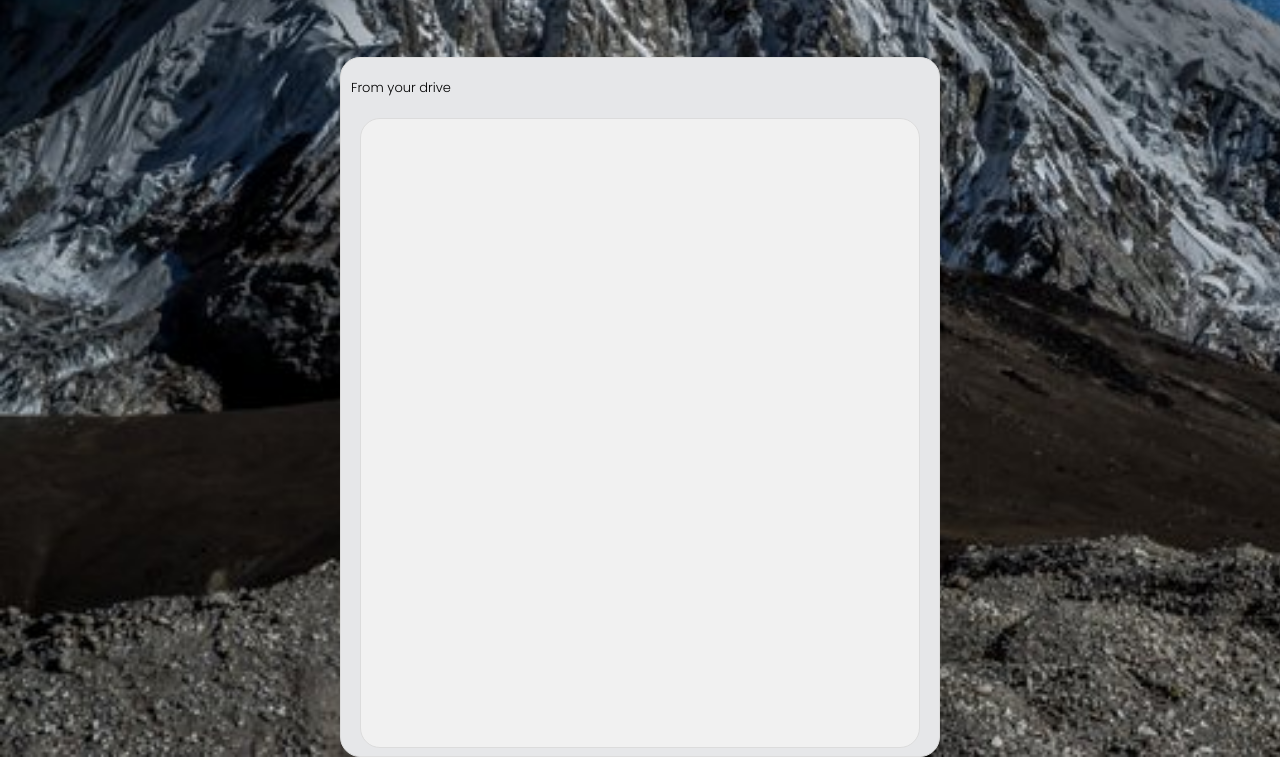
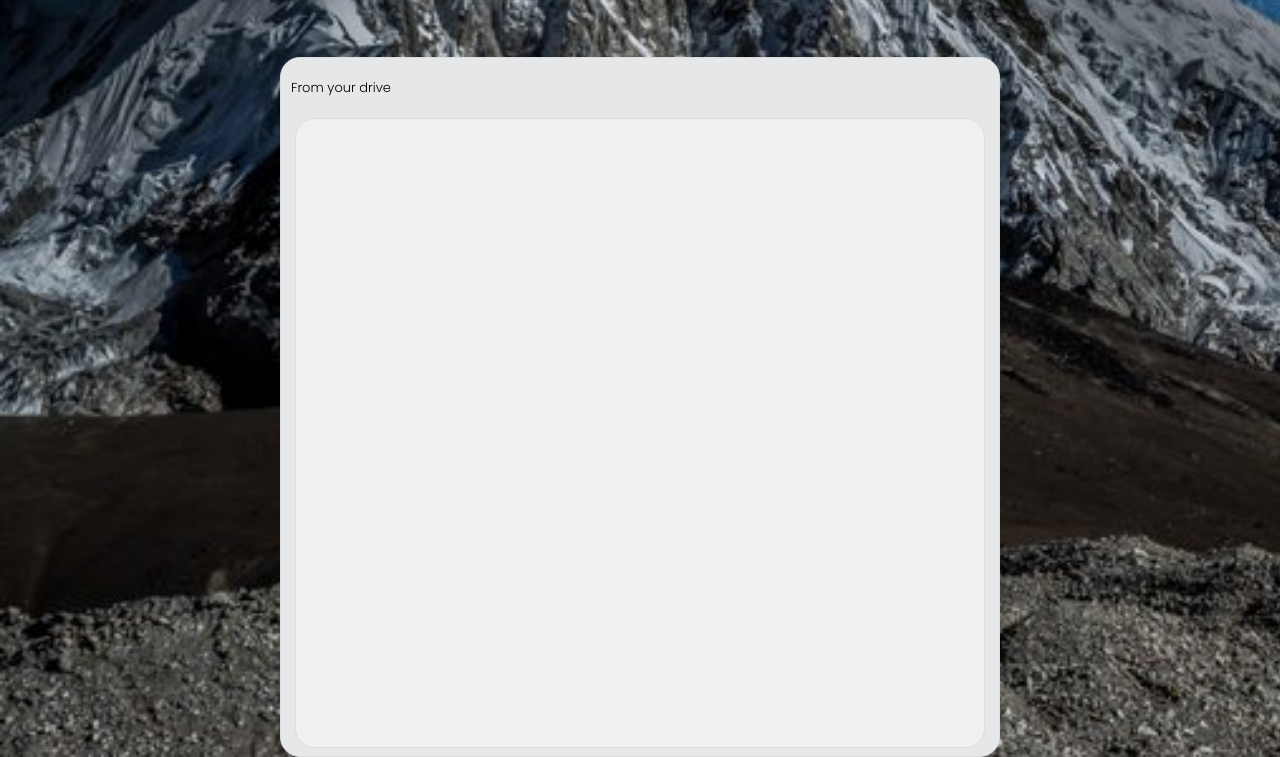
Before and after one commit to FidanAsadova55555/lab1, a plain HTML site: page public/index.html in a window 1280 px wide. Shown: the part 757-1514 px from the top of the page. Drawn offline with Linux system fonts and the light colour scheme.

Commit message:
some changes

```diff
--- a/src/css/style.css
+++ b/src/css/style.css
@@ -146,7 +146,7 @@ padding: 30px;
     border-radius: 20px;
     background-color: #dcdcdc;
 }*/
-#lastt{width: 600px;
+#lastt{width: 720px;
     height: 700px;
     border: 1px solid  #dcdcdc ;
     border-radius: 20px;
@@ -157,7 +157,7 @@ padding: 30px;
 
 }
 .container{
-    width: 560px;
+    width: 690px;
     height: 630px;
 
     border: 1px solid  #dcdcdc ; border-radius: 20px;
```
